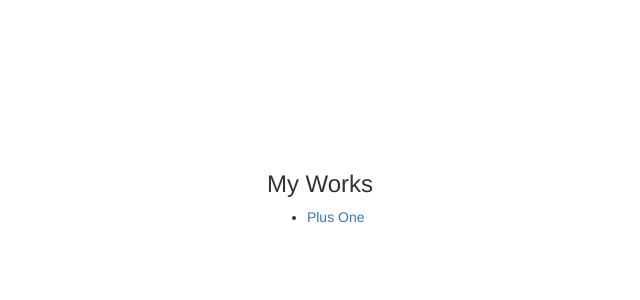
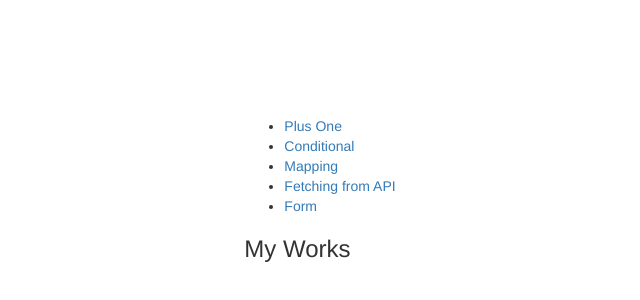
Before and after one commit to thule78/react-udemy, a React app: page / in a window 1280 px wide. Shown: the part 206-506 px from the top of the page, without its empty margins (320-960 px from the left). Built offline with nearby package versions, Linux system fonts and the light colour scheme.

Commit message:
route with nav menu

```diff
--- a/src/components/App.jsx
+++ b/src/components/App.jsx
@@ -7,11 +7,14 @@ import Mapping from './Mapping'
 import FetchingApi from './FetchingApi'
 import Form from './FormContainer'
 import Home from './Home'
+import Nav from './Nav'
 
 function App () {
   return (
     <div>
+
     <Router>
+      <Nav />
       <Switch>
       <Route exact path="/" component={Home} />
       <Route path="/plusone" component={PlusOne}  />
--- a/src/components/Home.jsx
+++ b/src/components/Home.jsx
@@ -5,9 +5,6 @@ function Home (){
   return(
     <div>
       <h3>My Works</h3>
-      <ul>
-        <li><Link to="/plusone">Plus One</Link></li>
-      </ul>
     </div>
     )
 }
--- /dev/null
+++ b/src/components/Nav.jsx
@@ -0,0 +1,19 @@
+import React from 'react';
+import {Link} from 'react-router-dom';
+
+function Nav (){
+  return (
+    <div>
+      <ul>
+        <li><Link to="/plusone">Plus One</Link></li>
+        <li><Link to="/conditional">Conditional</Link></li>
+        <li><Link to="/mapping">Mapping</Link></li>
+        <li><Link to="/fetching">Fetching from API</Link></li>
+        <li><Link to="/form">Form</Link></li>
+      </ul>
+    </div>
+
+    )
+}
+
+export default Nav
--- a/src/components/PlusOne.jsx
+++ b/src/components/PlusOne.jsx
@@ -30,6 +30,7 @@ class PlusOne extends Component {
   render() {
     return(
         <div>
+          <h3>Add 1 for each click</h3>
           <h1> {this.state.count}</h1>
           <button onClick={this.handleAddOne}>Add 1</button> <br />
           <button onClick={this.handleReset}>Reset</button>
```
